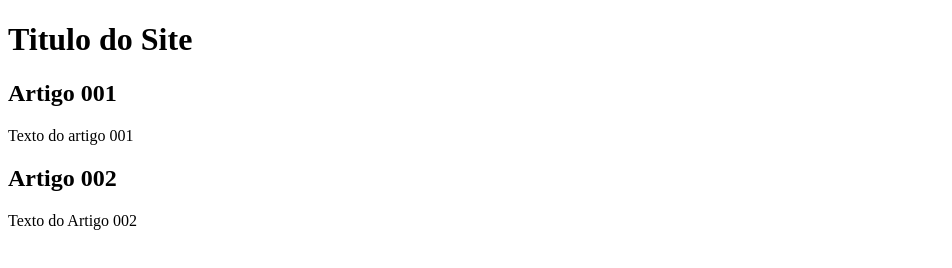
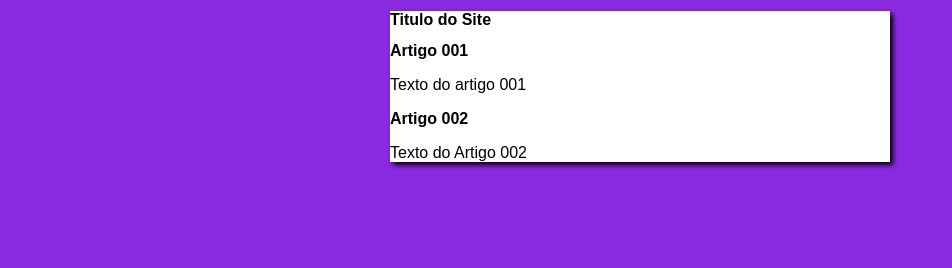
Before and after one commit to Pablotoliveira28/Projeto-Site, a plain HTML site: page index.html in a window 1280 px wide. Shown: the whole page, without its empty margins (0-952 px from the left). Drawn offline with Linux system fonts and the light colour scheme.

Commit message:
iniciei o design

```diff
--- /dev/null
+++ b/estilos/style.css
@@ -0,0 +1,16 @@
+* {
+    font-family: Arial;
+    font-size: 16px;
+}
+
+body {
+    background-color: blueviolet;
+}
+
+
+main {
+    background-color: white;
+    width: 500px;
+    margin:auto;
+    box-shadow: 3px 3px 5px;
+}
--- a/index.html
+++ b/index.html
@@ -5,6 +5,7 @@
     <meta http-equiv="X-UA-Compatible" content="IE=edge">
     <meta name="viewport" content="width=device-width, initial-scale=1.0">
     <title>Titulo do site</title>
+    <link rel="stylesheet" href="estilos/style.css">
 </head>
 <body>
     <main>
```
